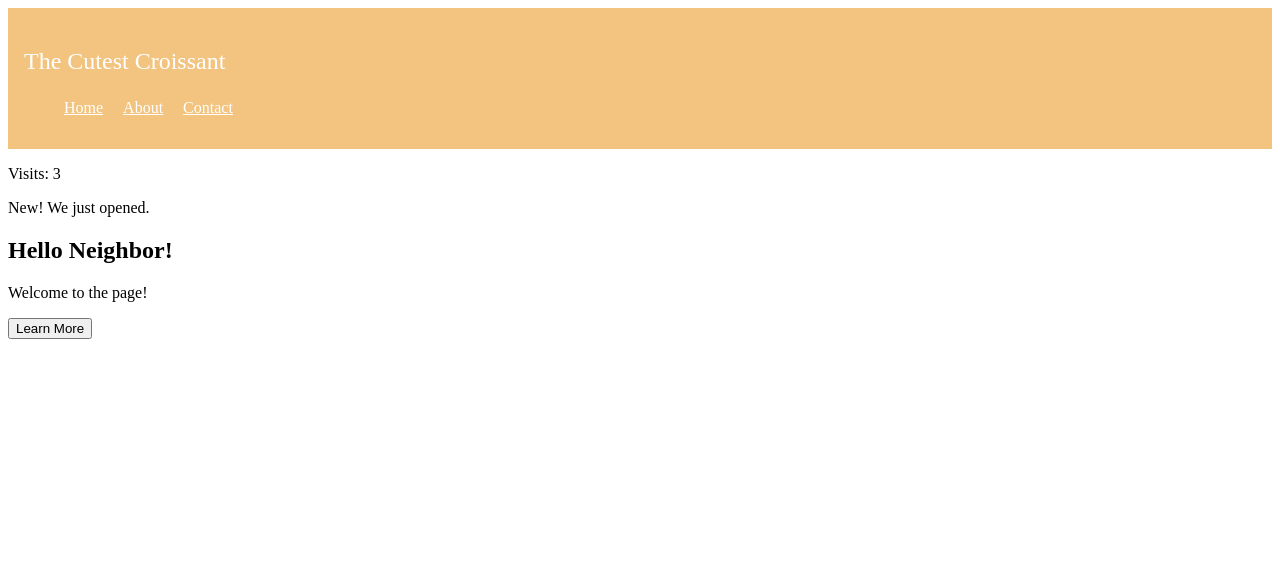
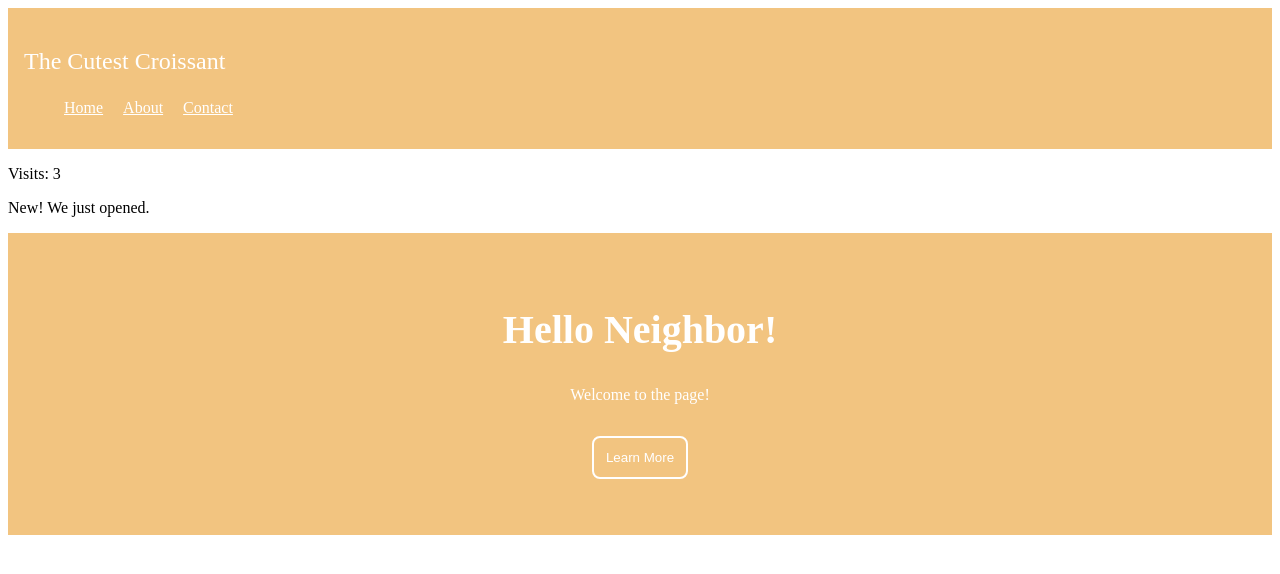
Before and after one commit to cookiecat417/croissant-website, a plain HTML site: page my-first-site-starter/index.html in a window 1280 px wide. Drawn offline with Linux system fonts and the light colour scheme.

Commit message:
Week 2 Day 2: hero is styled | next: first querySelector (Wednesday JS)

```diff
--- a/my-first-site-starter/styles.css
+++ b/my-first-site-starter/styles.css
@@ -18,3 +18,23 @@ ul {
 a {
     color: white;
 }
+
+.hero {
+    background-color: #f2c480;
+    color: white;
+    padding: 40px;
+    text-align: center;
+}
+
+h1 {
+    font-size: 40px;
+}
+
+button {
+    background-color: #f2c480;
+    color: white;
+    padding: 12px;
+    border: 2px solid white;
+    border-radius: 8px;
+    margin: 16px;
+}
```
Also changed, not shown: 1 other file.
